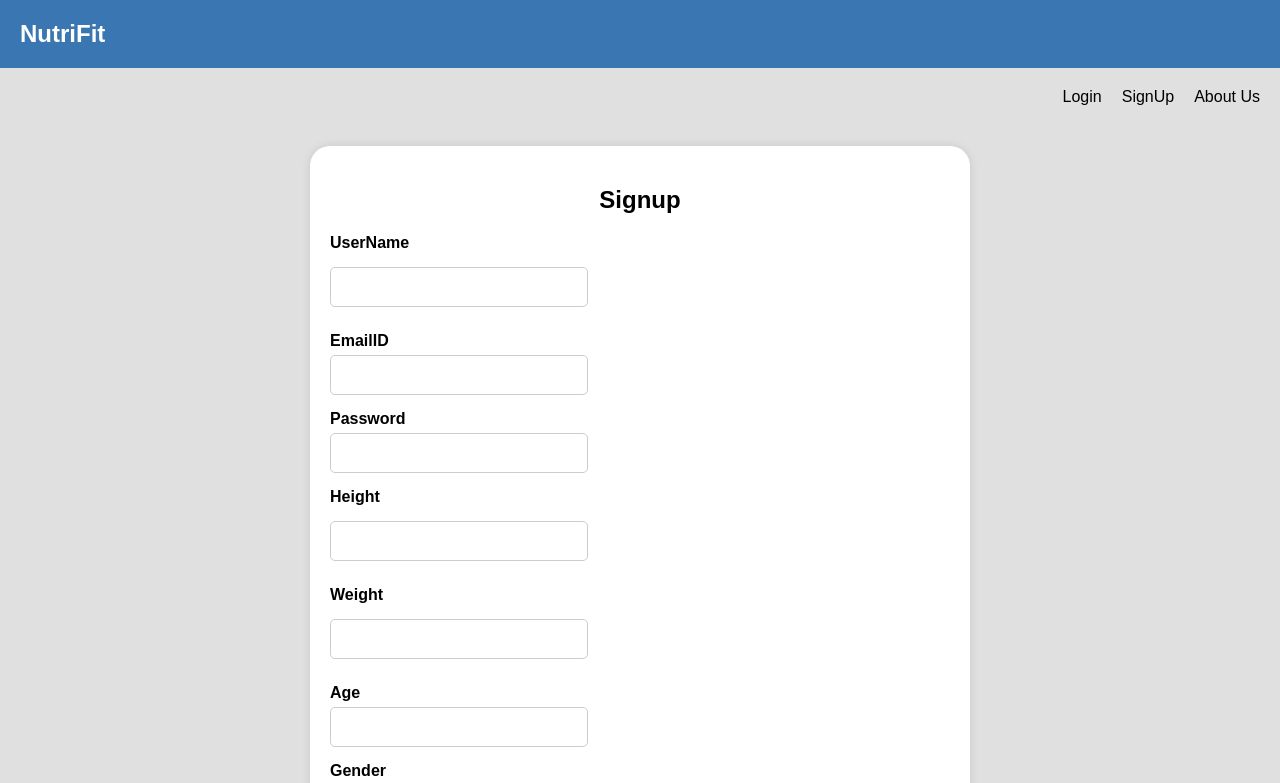
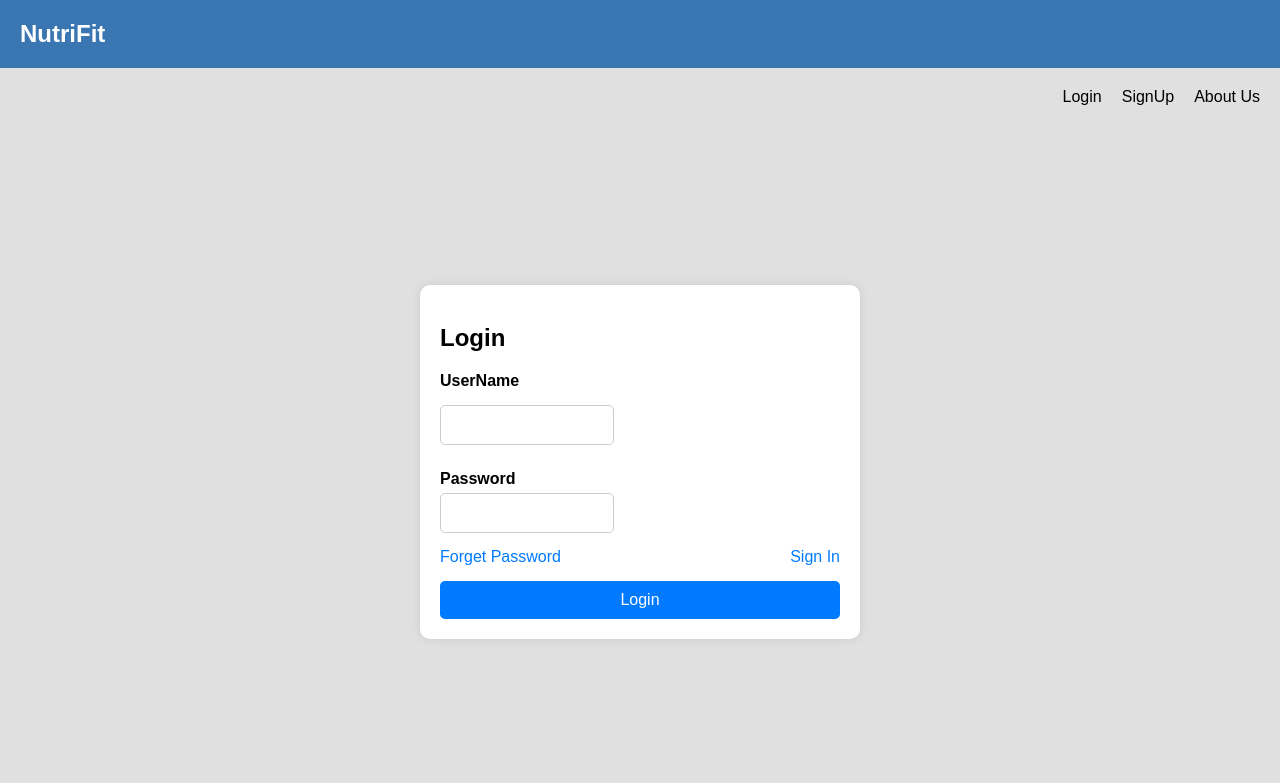
Before and after one commit to phaniteja25/NutriFit, a React (Create React App) app in the folder frontend/: page / in a window 1280 px wide. Shown: the top 783 px of the page. Built offline with nearby package versions, Linux system fonts and the light colour scheme.

Commit message:
Login Api Implemented with alert and token saved

```diff
--- a/frontend/src/App.js
+++ b/frontend/src/App.js
@@ -12,7 +12,7 @@ function App() {
   return (
     <>
       <SignupNavbar></SignupNavbar>
-      <Signup></Signup>
+      <Login></Login>
       {/* <Login></Login>
       <Navbar />
       <MealLoging /> */}
--- a/frontend/src/Components/Login.jsx
+++ b/frontend/src/Components/Login.jsx
@@ -1,6 +1,24 @@
-import React, { useState } from 'react';
+import React, { useState, useEffect } from 'react';
 
 const Login = () => {
+    const [isLoggedIn, setIsLoggedIn] = useState(false);
+
+    // Check for token on page load
+    useEffect(() => {
+        const savedToken = localStorage.getItem('token');
+        if (savedToken) {
+            setIsLoggedIn(true); // Set logged-in state
+        }
+    }, []); // Empty dependency array ensures it runs only once on mount
+
+    useEffect(() => {
+        if (isLoggedIn) {
+            alert('You are already logged in!');
+            // Optionally, redirect the user to another page here
+            // e.g., window.location.href = '/dashboard';
+        }
+    }, [isLoggedIn]); // Runs only when isLoggedIn changes
+
     const [formData, setFormData] = useState({
         username: '',
         password: ''
@@ -14,10 +32,38 @@ const Login = () => {
         }));
     };
 
-    const handleSubmit = (e) => {
+    const handleSubmit = async (e) => {
         e.preventDefault();
-        // Submit login data
-        console.log('Login Form Submitted:', formData);
+
+        try {
+            const response = await fetch('http://localhost:8080/user/generate-token', {
+                method: 'POST',
+                headers: {
+                    'Content-Type': 'application/json'
+                },
+                body: JSON.stringify(formData)
+            });
+
+            if (response.ok) {
+                const data = await response.json();
+                if (data.token) {
+                    // Save token to localStorage
+                    localStorage.setItem('token', data.token);
+                    alert('Login successful');
+                    setIsLoggedIn(true); // Set logged-in state after successful login
+                } else {
+                    alert('Something went wrong. Please try again.');
+                }
+            } else if (response.status === 404) {
+                alert('User not found');
+            } else if (response.status === 401) {
+                alert('Wrong credentials');
+            } else {
+                alert('An error occurred. Please try again later.');
+            }
+        } catch (error) {
+            alert('An error occurred. Please check your connection.');
+        }
     };
 
     return (
```
Also changed, not shown: 1 other file (tests, documents, lock files or other folders).
